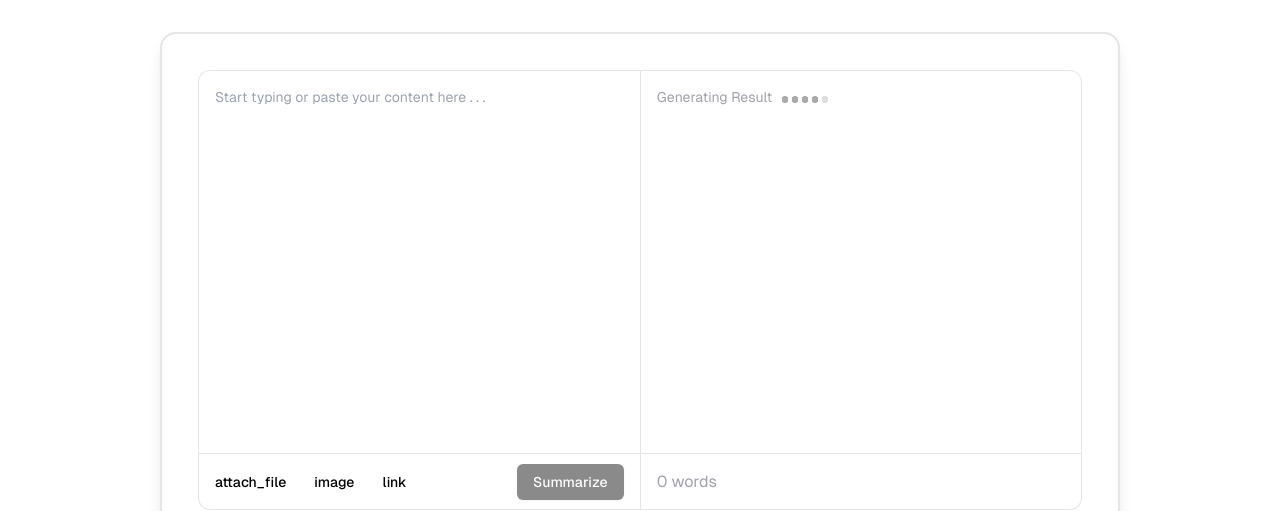
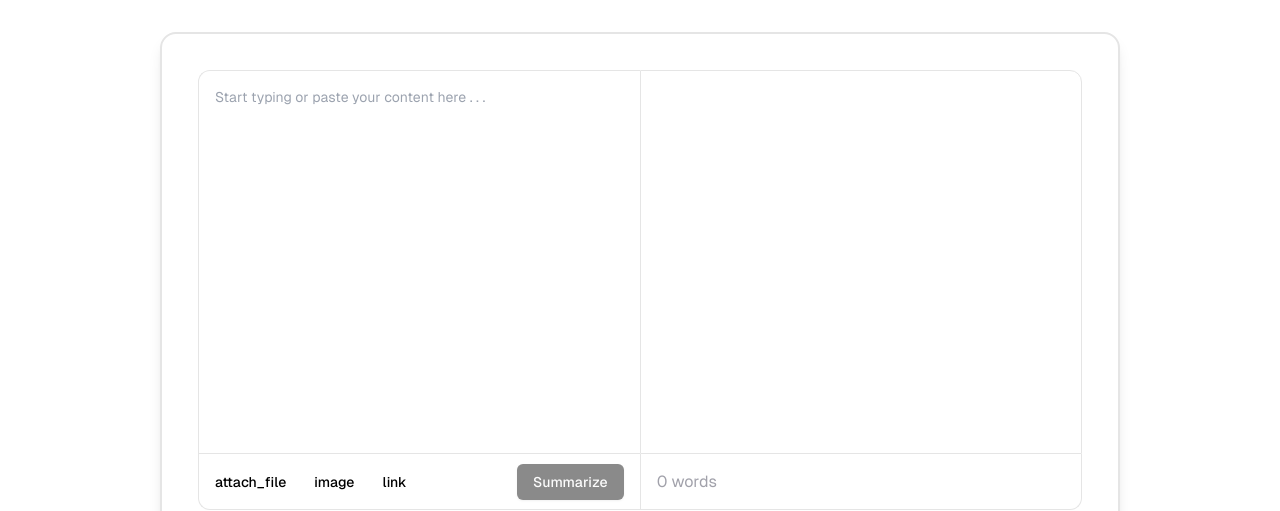
Before and after one commit to okasutarto/summarizer, a Next.js app in the folder fe-summarizer/: page / in a window 1280 px wide. Shown: the part 192-703 px from the top of the page. Built offline with nearby package versions, Linux system fonts and the light colour scheme.

Commit message:
another test commit

```diff
--- a/fe-summarizer/src/app/page.js
+++ b/fe-summarizer/src/app/page.js
@@ -80,15 +80,15 @@ export default function Home() {
             />
           </div>
           <div className="w-full border rounded-e-xl rounded-bl-none rounded-br-none p-4 overflow-auto">
-            {/* {
+            {
               (isShowLoader)
-              && */}
+              &&
               <div className="flex items-center">
                 <span className="text-zinc-400 text-sm"> Generating Result </span>
                 <div className="loader ms-2 mt-1" />
               </div>
-            {/* }
-              {response} */}
+            }
+              {response}
           </div>
         </div>
         <div className="flex h-14">
```
